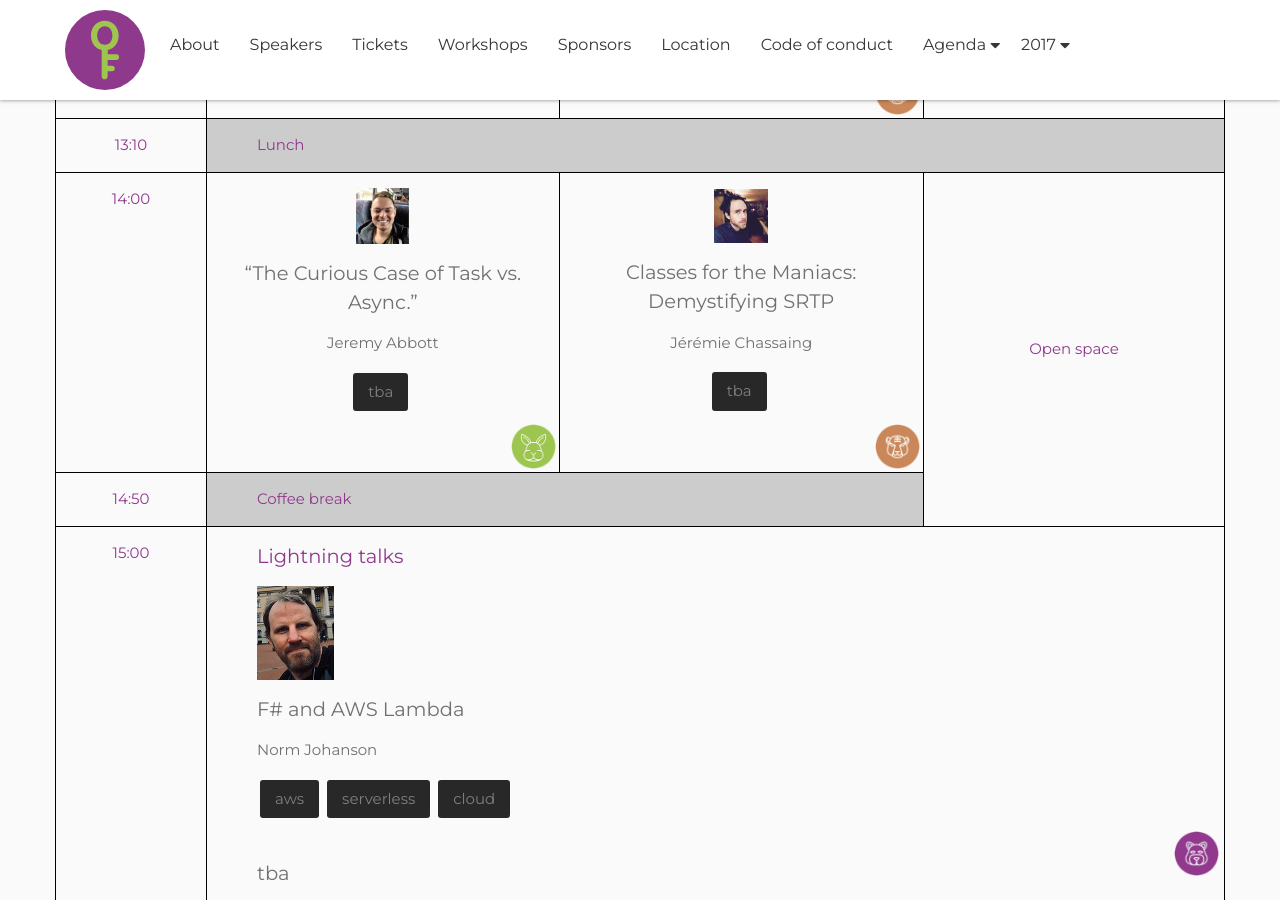
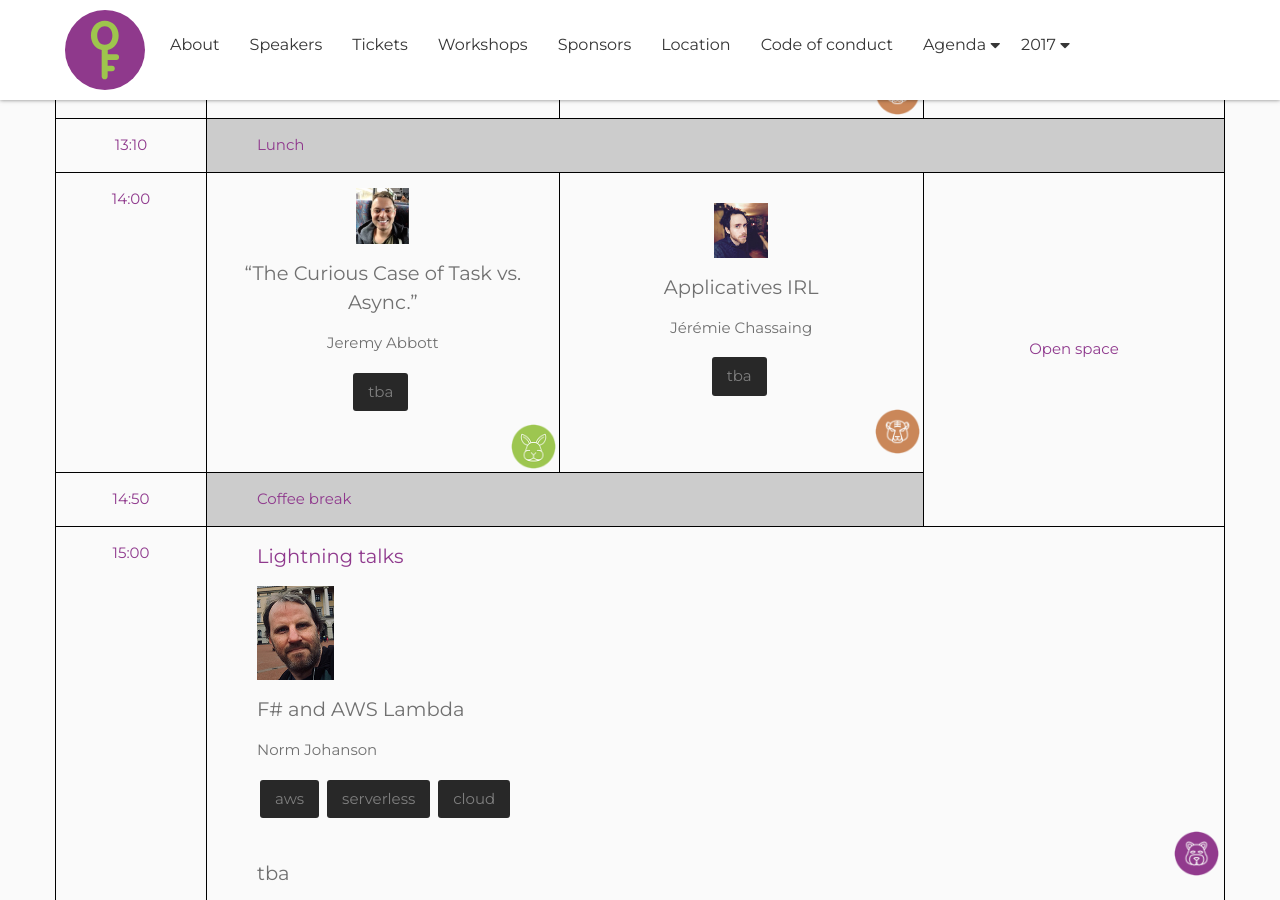
Before and after one commit to open-fsharp/open-fsharp.github.io, a Jekyll site: the page built from agenda/conference.md, in a window 1280 px wide and 900 px high, scrolled down 1923 px. Built offline with Jekyll 4.4.1, drawn with Linux system fonts in a browser that asks for light colours; nearby versions of some CDN libraries; comment, search, counter and statistics services are not loaded.

Commit message:
fix title tiger talk jeremie chassaing

```diff
--- a/agenda/conference.md
+++ b/agenda/conference.md
@@ -259,7 +259,7 @@ title: Agenda conference 2018
                                                 <div>
                                                     <a href="{{ site.baseurl }}speakers/jeremie-chassaing/">
                                                         <img src="{{ site.baseurl }}public/assets/speakers/2018/jeremie-chassaing.jpg" alt="Jérémie Chassaing" />
-                                                        <div class="title">Classes for the Maniacs: Demystifying SRTP</div>
+                                                        <div class="title">Applicatives IRL</div>
                                                         <div>Jérémie Chassaing</div>
                                                     </a>
 													<div class="schedule-speaker-tag">
```
